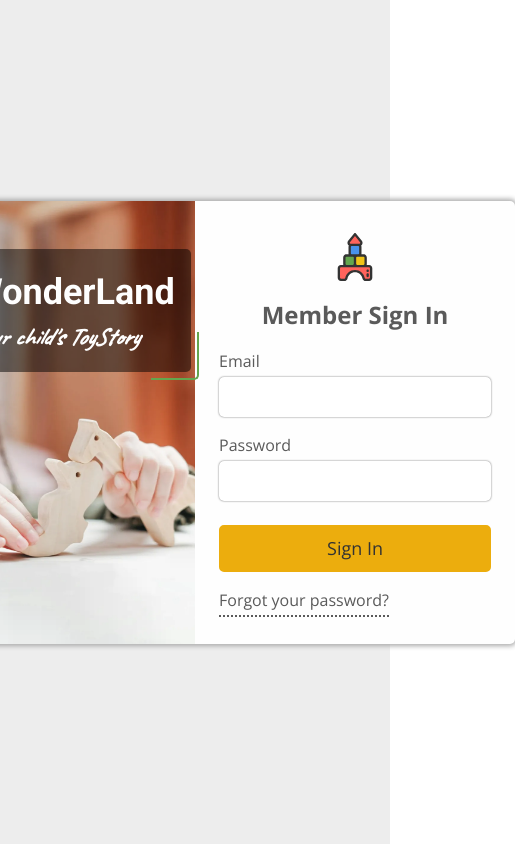
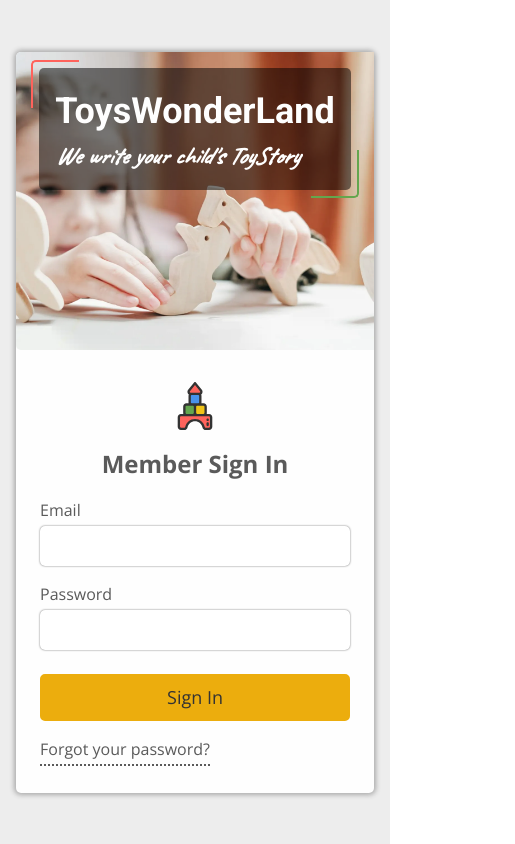
Before and after one commit to deejayjay/dmit2008-assignment02-djoyjose, a React (Create React App) app: page / in a window 390 px wide. Shown: the whole page, 515 px wide, since content can reach past the window. Built offline with nearby package versions, Linux system fonts and the light colour scheme.

Commit message:
Fixes the mobile layout for Login page.

```diff
--- a/src/pages/login/styles.js
+++ b/src/pages/login/styles.js
@@ -12,22 +12,30 @@ const LoginStyles = styled.div`
 
 const LoginContainer = styled.section`
   width: 100%;
-  min-width: 40rem;
-  max-width: 50rem;
   border-radius: 5px;
   background-color: #fefefe;
-  display: flex;
   box-shadow: 0 0 5px 2px #ababab;
+
+  @media only screen and (min-width: 768px) {
+    min-width: 40rem;
+    max-width: 50rem;
+    display: flex;
+  }
 `;
 
 const LoginLeft = styled.div`
-  width: 50%;
-  padding: 3rem 1rem 17rem;
-  background: url(${(props) => props.bgImg}) no-repeat 0% 0% / cover;
+  padding: 1rem 1rem 10rem;
+  background: url(${(props) => props.bgImg}) no-repeat 0% 60% / cover;
   color: #fefefe;
   border-radius: 5px 0 0 5px;
   display: flex;
   justify-content: center;
+
+  @media only screen and (min-width: 768px) {
+    width: 50%;
+    padding: 3rem 1rem 17rem;
+    background: url(${(props) => props.bgImg}) no-repeat 0% 0% / cover;
+  }
 
   section {
     background: rgba(0, 0, 0, 0.5);
@@ -78,8 +86,11 @@ const LoginLeft = styled.div`
 `;
 
 const LoginRight = styled.div`
-  width: 50%;
   color: #5a5a5a;
+
+  @media only screen and (min-width: 768px) {
+    width: 50%;
+  }
 `;
 
 const LoginForm = styled.form`
```
